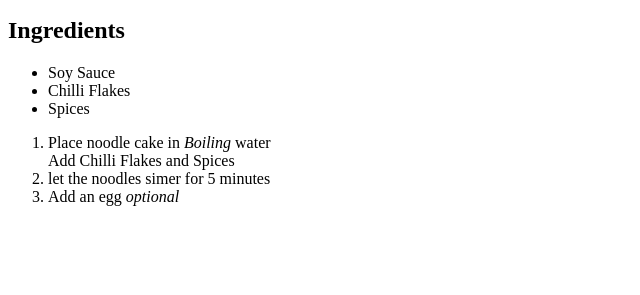
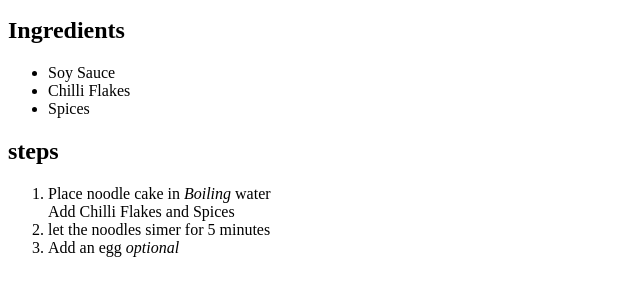
Before and after one commit to EvelynKabondo/odin-recipes, a plain HTML site: page recipes/BuldakRamen.html in a window 1280 px wide. Shown: the part 349-644 px from the top of the page, without its empty margins (0-640 px from the left). Drawn offline with Linux system fonts and the light colour scheme.

```diff
--- a/recipes/BuldakRamen.html
+++ b/recipes/BuldakRamen.html
@@ -15,11 +15,13 @@
         <li>Chilli Flakes</li>
         <li>Spices</li>
     </ul>
+    <h2>steps</h2>
     <ol>
         <li>Place noodle cake in <em>Boiling</em> water</li>
         <l1>Add Chilli Flakes and Spices</l1>
         <li>let the noodles simer for 5 minutes</li>
         <li>Add an egg <em>optional</em></li>
     </ol>
+
 </body>
 </html>
```
